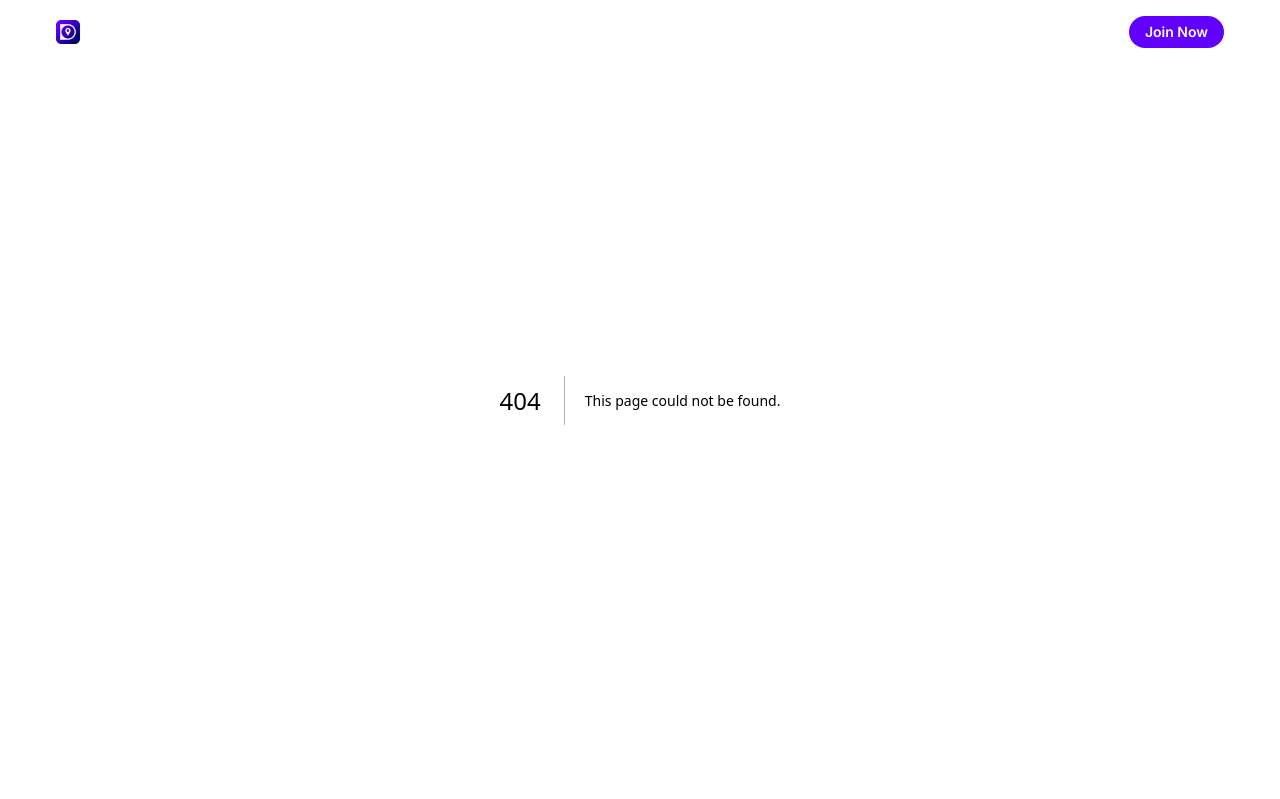
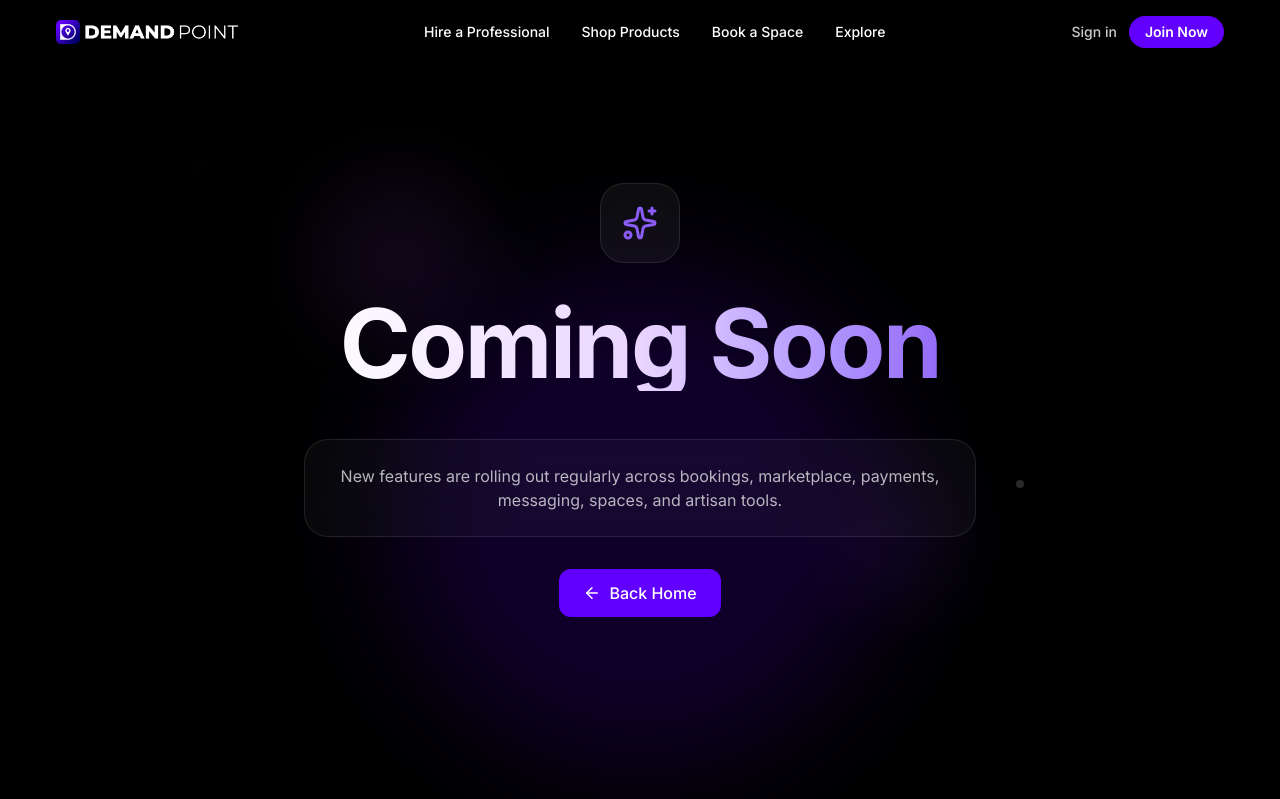
Before and after one commit to demandpoint-services/marketplace-frontend, a Next.js app: page /comingsoon in a window 1280 px wide. Before the commit this address had no page. Shown: the top 799 px of the page. Built offline with nearby package versions, Linux system fonts and the light colour scheme.

Commit message:
Added Coming Soon page

```diff
--- /dev/null
+++ b/src/app/comingsoon/page.js
@@ -0,0 +1,56 @@
+"use client";
+
+import Link from "next/link";
+import { ArrowLeft, Sparkles } from "lucide-react";
+
+export default function ComingSoon() {
+  return (
+    <div className="min-h-screen bg-black text-white relative overflow-hidden flex items-center justify-center px-6">
+      {/* Background Effects */}
+      <div className="absolute inset-0">
+        <div className="absolute top-1/3 left-1/2 -translate-x-1/2 w-[500px] h-[500px] bg-[#6100FF]/20 rounded-full blur-3xl animate-pulse" />
+
+        <div className="absolute top-1/4 left-1/4 w-40 h-40 bg-purple-500/10 rounded-full blur-2xl animate-bounce" />
+
+        <div className="absolute bottom-1/4 right-1/4 w-32 h-32 bg-violet-500/10 rounded-full blur-2xl animate-pulse" />
+      </div>
+
+      {/* Floating Particles */}
+      <div className="absolute inset-0 overflow-hidden pointer-events-none">
+        <div className="absolute top-[20%] left-[15%] w-2 h-2 bg-white/30 rounded-full animate-ping" />
+        <div className="absolute top-[60%] right-[20%] w-2 h-2 bg-white/20 rounded-full animate-pulse" />
+        <div className="absolute bottom-[25%] left-[30%] w-1.5 h-1.5 bg-white/30 rounded-full animate-ping" />
+      </div>
+
+      {/* Content */}
+      <div className="relative text-center max-w-2xl">
+        {/* Icon */}
+        <div className="inline-flex items-center justify-center w-20 h-20 rounded-3xl bg-white/5 border border-white/10 backdrop-blur-md mb-8 animate-[float_4s_ease-in-out_infinite]">
+          <Sparkles size={36} className="text-[#8B5CF6]" />
+        </div>
+
+        {/* Heading */}
+        <h1 className="text-6xl md:text-8xl font-bold tracking-tight mb-6 bg-gradient-to-r from-white via-purple-200 to-[#8B5CF6] bg-clip-text text-transparent">
+          Coming Soon
+        </h1>
+
+        {/* Feature Card */}
+        <div className="mt-12 p-6 rounded-3xl border border-white/10 bg-white/[0.03] backdrop-blur-xl">
+          <p className="text-white/70">
+            New features are rolling out regularly across bookings, marketplace,
+            payments, messaging, spaces, and artisan tools.
+          </p>
+        </div>
+
+        {/* CTA */}
+        <Link
+          href="/"
+          className="inline-flex items-center gap-2 mt-8 px-6 py-3 rounded-xl bg-[#6100FF] hover:bg-[#5000CC] transition-all duration-300 hover:scale-105 font-medium"
+        >
+          <ArrowLeft size={18} />
+          Back Home
+        </Link>
+      </div>
+    </div>
+  );
+}
```
